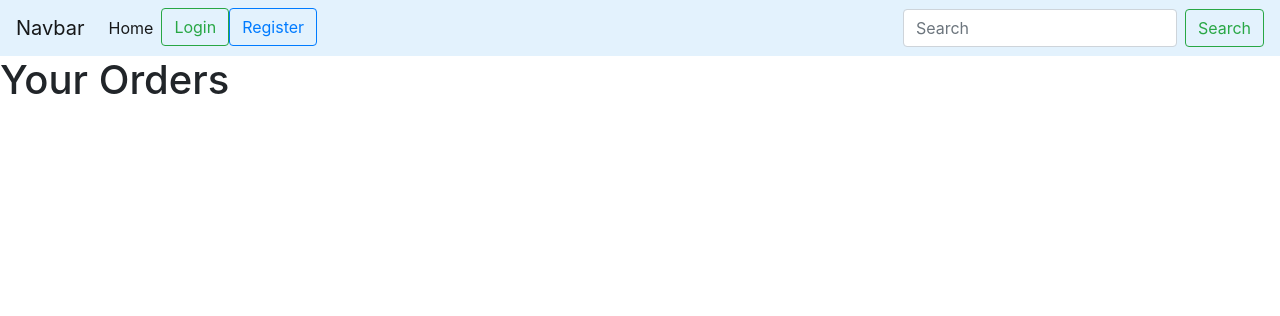
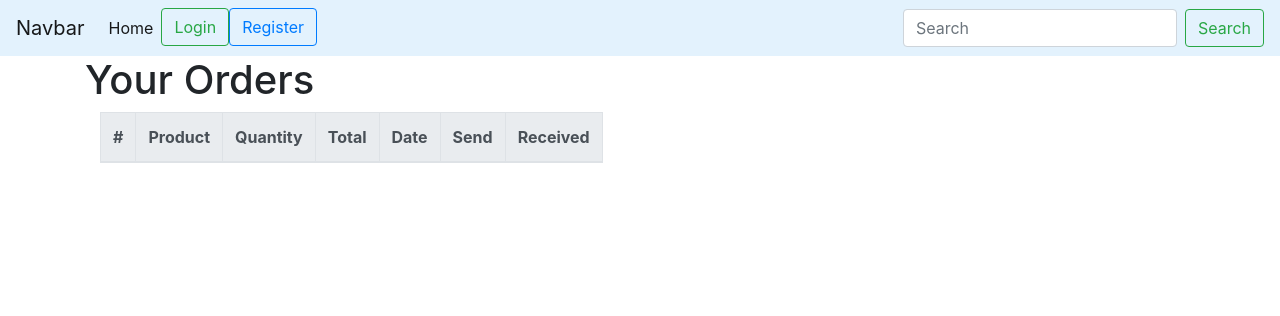
Before and after one commit to YuriGardinazzi/ECommerce, a Django app: page /orders in a window 1280 px wide. Shown: the top 316 px of the page. Run offline with Django 3.2, Linux system fonts and the light colour scheme; lists and menus that the app fills with data are empty; some libraries are stand-ins or nearby versions.

Commit message:
add your orders table

```diff
--- a/sales/templates/sales_management/orders.html
+++ b/sales/templates/sales_management/orders.html
@@ -1,6 +1,64 @@
 {% extends 'base.html' %}
 {% block content %}
-     <h1>Your Orders</h1>
+    <div class="container">
+        <div class="row">
+            <div class="col">
+                <h1>Your Orders</h1>
+                <div class="table col-md-12 ">
+                    <table class="table-bordered" id="ordersTable">
+                        <thead class="thead-light">
+                            <tr>
+                                <th scope="col">#</th>
+                                <th scope="col">Product</th>
+                                <th scope="col">Quantity</th>
+                                <th scope="col">Total</th>
+                                <th scope="col">Date</th>
+                                <th scope="col">Send</th>
+                                <th scope="col">Received</th>
+                            </tr>
+                        </thead>
+                        <tbody>
+
+                        </tbody>
+                    </table>
+                </div>
+            </div>
+        </div>
+
+    </div>
 {% endblock %}
 {% block javascript %}
+    <script>
+     $(document).ready(function (){
+         $.ajax({
+
+             url : '{% url 'sales:get_orders' %}',
+             method : 'POST',
+             data: {
+                 'user_id' : {{ request.user.id }},
+                 'csrfmiddlewaretoken': '{{ csrf_token }}',
+             },
+             dataType: 'json',
+             success : function (answer){
+                 list = JSON.parse(JSON.stringify(answer));
+                console.log(list);
+                for(let i = 0; i < list.purchase_list.length; i++){
+                         var row = '<tr>' +
+                             '<td>'+list.purchase_list[i].id+'</td>' +
+                             '<td>'+list.purchase_list[i].product_id+'</td>' +
+                             '<td>'+list.purchase_list[i].quantity+'</td>' +
+                             '<td>'+list.purchase_list[i].total+'&euro; </td>' +
+                             '<td>'+list.purchase_list[i].date+'</td>' +
+                             '<td>'+list.purchase_list[i].is_sent+'</td>' +
+                             '<td>'+list.purchase_list[i].is_received+'</td>' +
+                             '</tr>';
+                         $('#ordersTable > tbody').append(row);
+
+                 }
+             },
+         });
+     });
+    </script>
+
+
 {% endblock %}
--- a/sales/urls.py
+++ b/sales/urls.py
@@ -6,6 +6,7 @@ app_name = "sales"
 urlpatterns = [
     path('sales', views.sales_page, name="sales_page"),
     path('orders', views.orders, name="user_orders"),
+    path('ajax/get_orders',views.get_all_orders, name ="get_orders"),
     path('ajax/get_sales',views.get_all_sales, name="get_sales"),
     path('ajax/purchase', views.purchase_product,name="purchase")
 ]
--- a/sales/views.py
+++ b/sales/views.py
@@ -47,3 +47,14 @@ def get_all_sales(request):
 
         return JsonResponse({'purchase_list': list(data)}, safe=False)
     return JsonResponse(data)
+
+def get_all_orders(request):
+    data = {'success': False}
+    if request.method == 'POST':
+        data = []
+        user_id = request.POST.get('user_id')
+        orders = Purchase.objects.filter(buyer_id = user_id).values()
+        #data.append(list(orders))
+
+        return JsonResponse({'purchase_list': list(orders)}, safe=False)
+    return JsonResponse(data)
```
Also changed, not shown: db.sqlite3.
